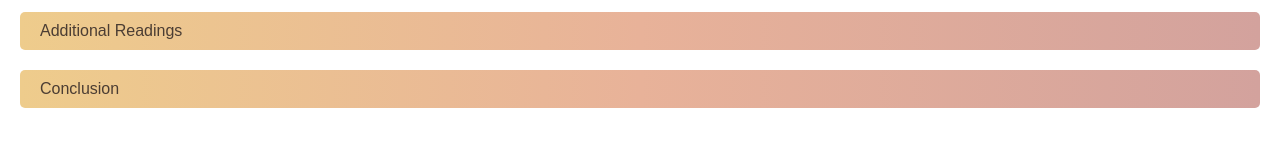
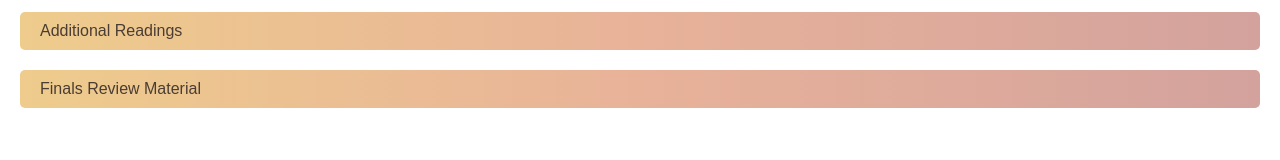
Before and after one commit to ProTrial1/BagsTrial, a plain HTML site: page Micro.html in a window 1280 px wide. Shown: the part 360-520 px from the top of the page. Drawn offline with Linux system fonts and the light colour scheme.

Commit message:
Update Micro.html

```diff
--- a/Micro.html
+++ b/Micro.html
@@ -921,7 +921,7 @@
         text-align: left;
         transition: background-color 0.2s ease;
     ">
-        Conclusion
+        Finals Review Material
     </button>
     <div id="content7" style="
         display: none;
```
